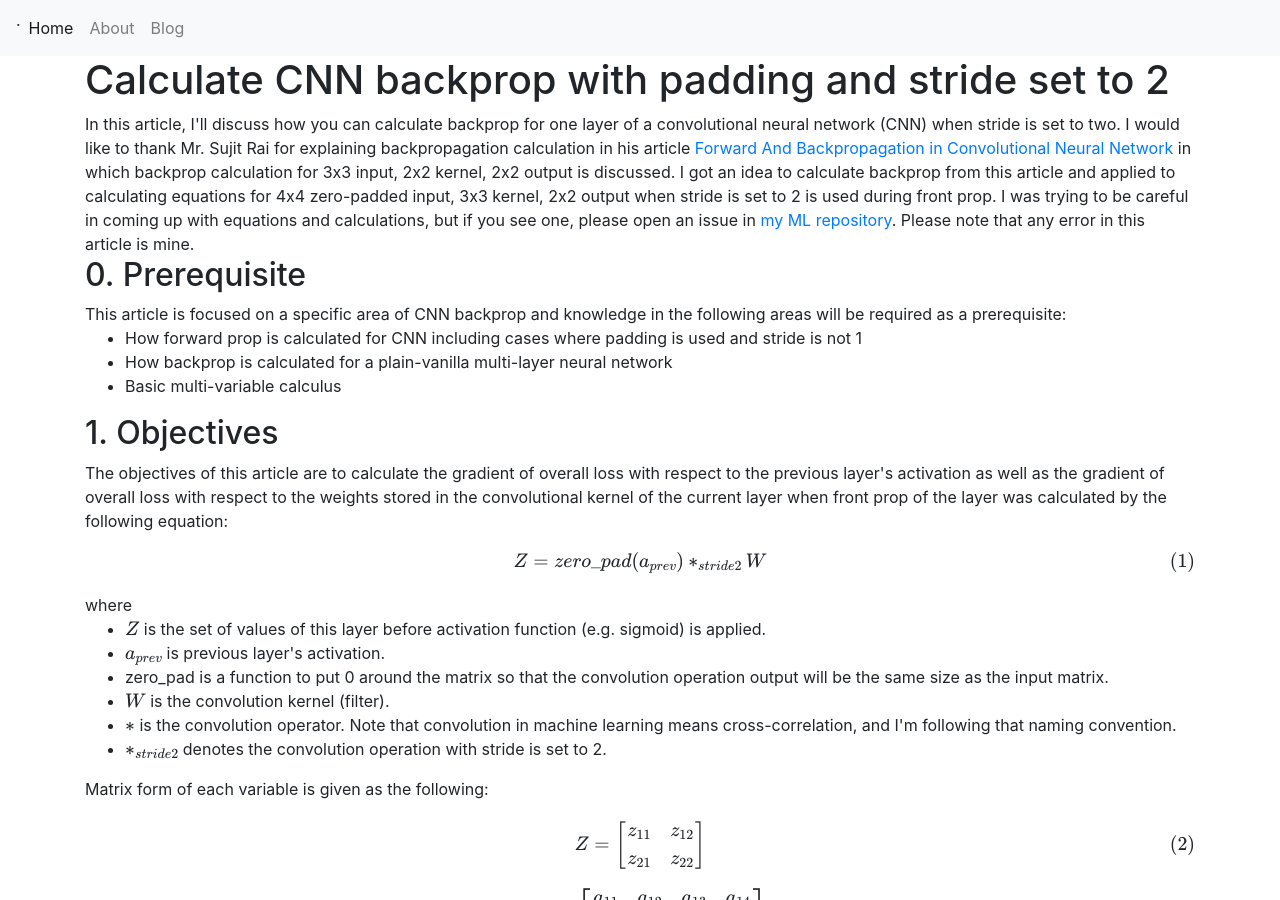
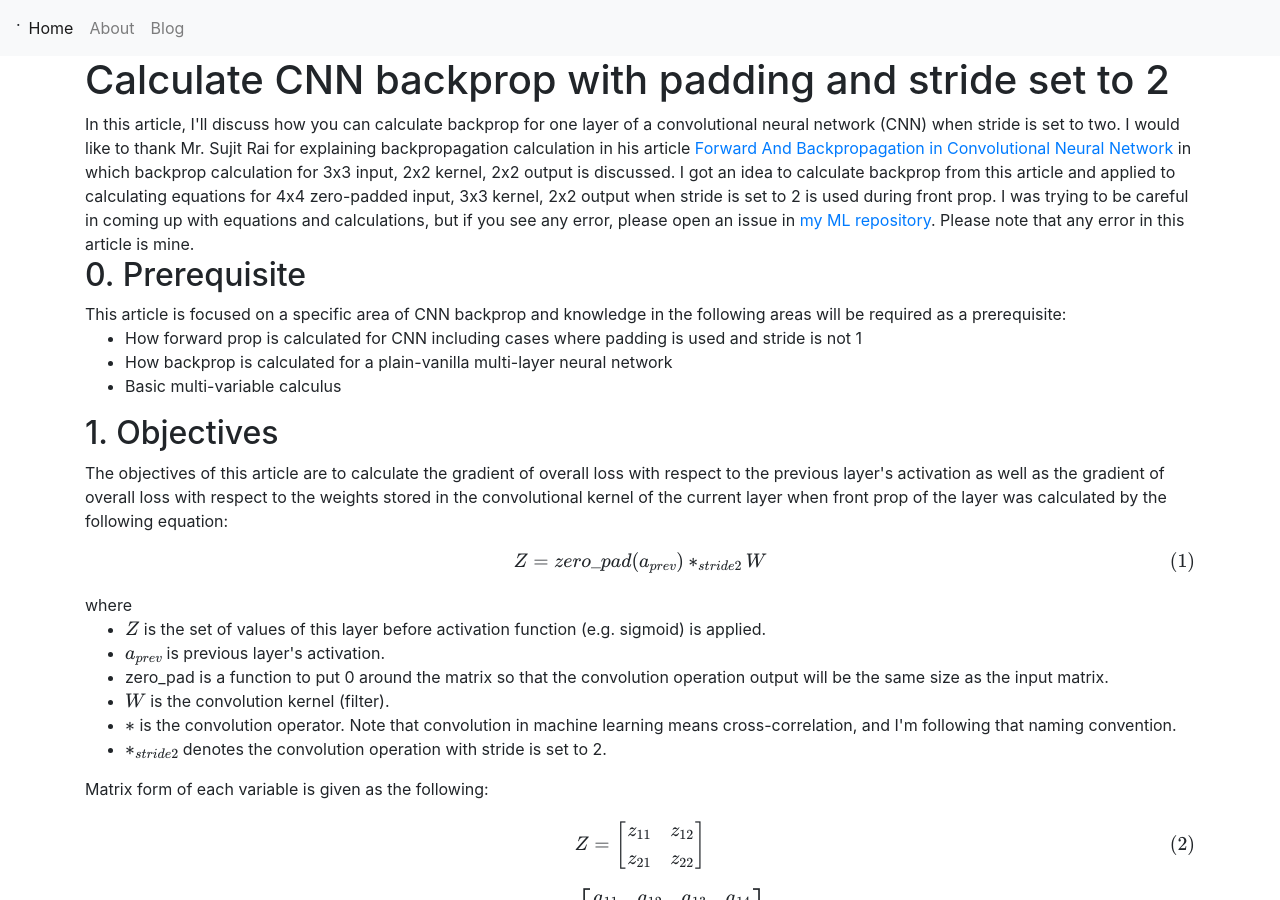
Before and after one commit to hideyukiinada/hideyukiinada.github.io, a Jekyll site: the page built from cnn_backprop_strides2.html, in a window 1280 px wide and 900 px high. Built offline with Jekyll 4.4.1, drawn with Linux system fonts in a browser that asks for light colours; nearby versions of some CDN libraries; formulas are drawn with MathJax 3; some of the changed text lies outside the part shown.

Commit message:
Minor cosmetic fix

```diff
--- a/cnn_backprop_strides2.html
+++ b/cnn_backprop_strides2.html
@@ -9,7 +9,7 @@ In this article, I'll discuss how you can calculate backprop for one layer of a
 I would like to thank Mr. Sujit Rai for explaining backpropagation calculation in his article <a href="https://medium.com/@2017csm1006/forward-and-backpropagation-in-convolutional-neural-network-4dfa96d7b37e">Forward And Backpropagation in Convolutional Neural Network</a>
 in which backprop calculation for 3x3 input, 2x2 kernel, 2x2 output is discussed.  I got an idea to calculate
 backprop from this article and applied to calculating equations for 4x4 zero-padded input, 3x3 kernel, 2x2 output when stride is set to 2 is used during front prop.
-I was trying to be careful in coming up with equations and calculations, but if you see one,
+I was trying to be careful in coming up with equations and calculations, but if you see any error,
 please open an issue in <a href="https://github.com/hideyukiinada/ml">my ML repository</a>.
 Please note that any error in this article is mine.
 
```
Also changed, not shown: other parts of cnn_backprop_strides2.html (+0 -1 lines).
